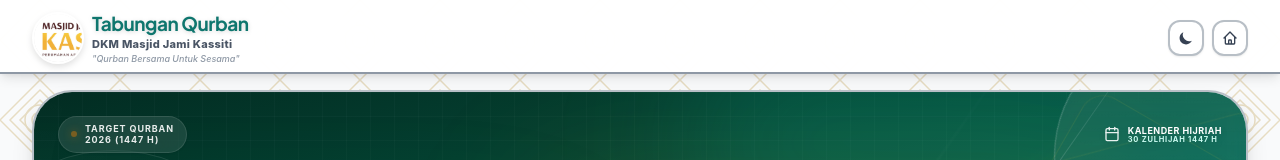
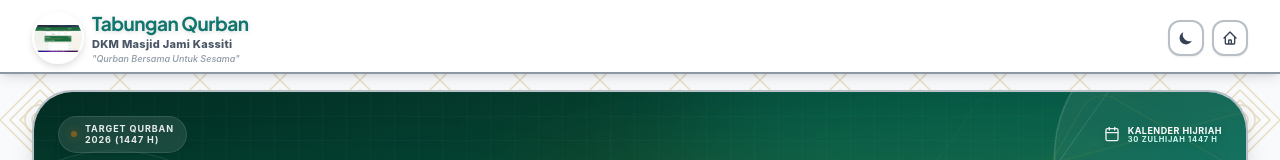
Before and after one commit to ndiecyber/TabunganQurban, a Vue app: page / in a window 1280 px wide. Shown: the top 160 px of the page. Built offline with nearby package versions, Linux system fonts and the light colour scheme; what vue3-apexcharts would draw is missing.

Commit message:
fix: correct logo to use Kassiti icon as requested

```diff
--- a/src/App.vue
+++ b/src/App.vue
@@ -10,7 +10,7 @@
         <div class="bg-white/95 dark:bg-dark/95 backdrop-blur-xl border-b-[2px] border-gray-400 dark:border-white/10 px-4 sm:px-6 lg:px-8 pt-3 pb-2 shadow-md transition-all duration-500">
           <div class="flex justify-between items-center max-w-7xl mx-auto">
             <div class="flex items-center group cursor-default">
-              <img src="/logo-dkm.jpeg" alt="Logo DKM" class="h-[52px] w-[52px] rounded-full drop-shadow-md dark:drop-shadow-[0_0_8px_rgba(16,185,129,0.4)] mr-2 object-cover border-2 border-white dark:border-dark-light" />
+              <img src="/logo-kassiti-icon.png" alt="Logo DKM Kassiti" class="h-[52px] w-[52px] rounded-full drop-shadow-md dark:drop-shadow-[0_0_8px_rgba(16,185,129,0.4)] mr-2 object-contain border-2 border-white dark:border-dark-light bg-white" />
               <div class="flex flex-col justify-center">
                 <h2 class="text-[19px] font-bold text-primary dark:text-primary-light font-heading leading-none tracking-tight drop-shadow-sm mb-1.5 transition-colors">Tabungan Qurban</h2>
                 <span class="text-[11px] font-extrabold text-gray-600 dark:text-gray-300 leading-none tracking-wide mb-1">DKM Masjid Jami Kassiti</span>
```
